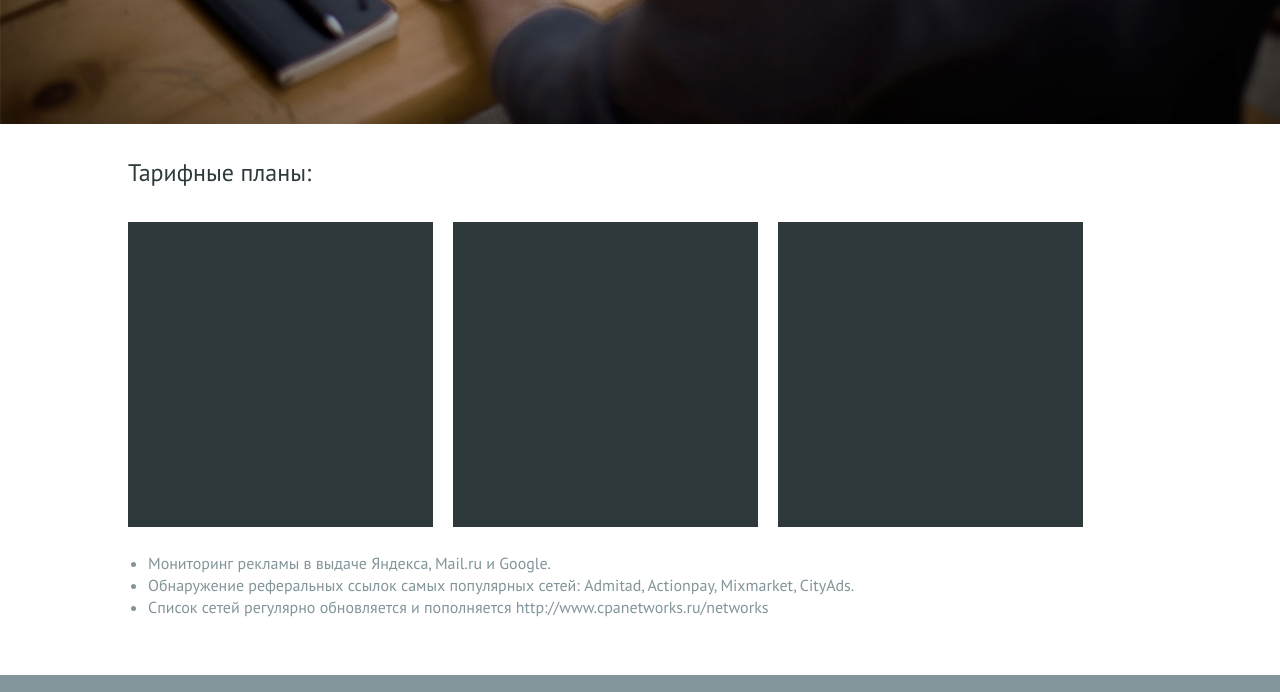
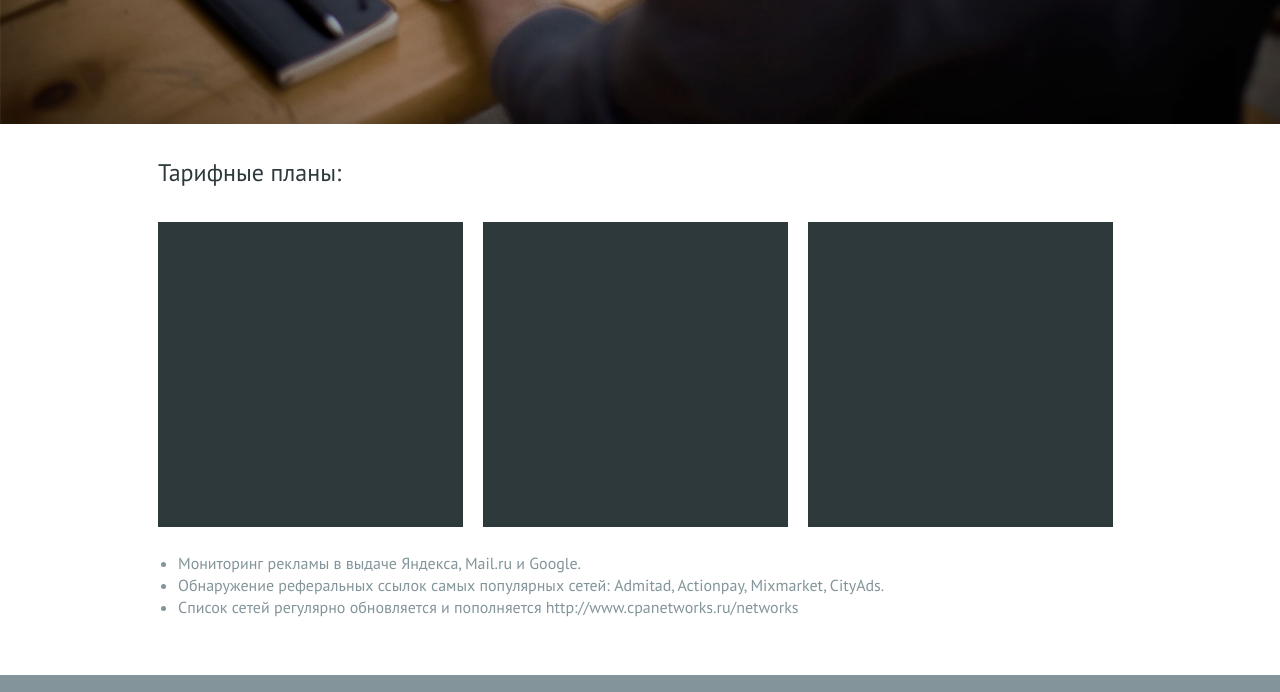
Before and after one commit to tsergeytovarov/brandvizor, a website: page src/price.html in a window 1280 px wide. Shown: the part 606-1298 px from the top of the page. Drawn offline with Linux system fonts and the light colour scheme; files that its build step writes are made by us from their sources; files whose address does not match are found by name.

Commit message:
Правки после наложения

```diff
--- a/src/css/postcss/project/layout.css
+++ b/src/css/postcss/project/layout.css
@@ -18,6 +18,11 @@ body{
   padding-top: 84px;
   z-index: -10;
 
+  & > .container{
+    box-sizing: border-box;
+    padding: 0 30px;
+  }
+
   .footer{
     position: absolute;
     bottom: 0;
--- a/src/css/style.css
+++ b/src/css/style.css
@@ -564,6 +564,12 @@ body{
   z-index: -10;
 }
 
+.wrapper > .container{
+  -webkit-box-sizing: border-box;
+          box-sizing: border-box;
+  padding: 0 30px;
+}
+
 .wrapper .footer{
   position: absolute;
   bottom: 0;
```
